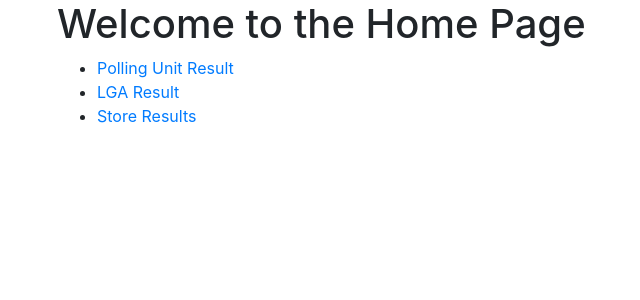
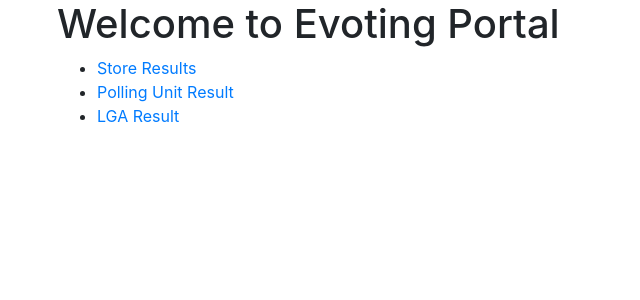
Before and after one commit to Enecode/e-voting-web-app, a Django app: page / in a window 1280 px wide. Shown: the top 300 px of the page, without its empty margins (28-668 px from the left). Run offline with Django 4.2, Linux system fonts and the light colour scheme; some libraries are stand-ins or nearby versions.

Commit message:
made changes

```diff
--- a/bincom_app/templates/bincom_app/index.html
+++ b/bincom_app/templates/bincom_app/index.html
@@ -6,12 +6,12 @@
 </head>
 <body>
     <div class="container center ">
-        <h1>Welcome to the Home Page</h1>
+        <h1>Welcome to Evoting Portal</h1>
         <div>
             <ul>
+                <li><a href="{% url 'bincom_app:store_results' %}">Store Results</a></li>
                 <li><a href="{% url 'bincom_app:polling_unit_result' polling_unit_id=1 %}">Polling Unit Result</a></li>
                 <li><a href="{% url 'bincom_app:lga_result' %}">LGA Result</a></li>
-                <li><a href="{% url 'bincom_app:store_results' %}">Store Results</a></li>
             </ul>
         </div>
     </div>
```
